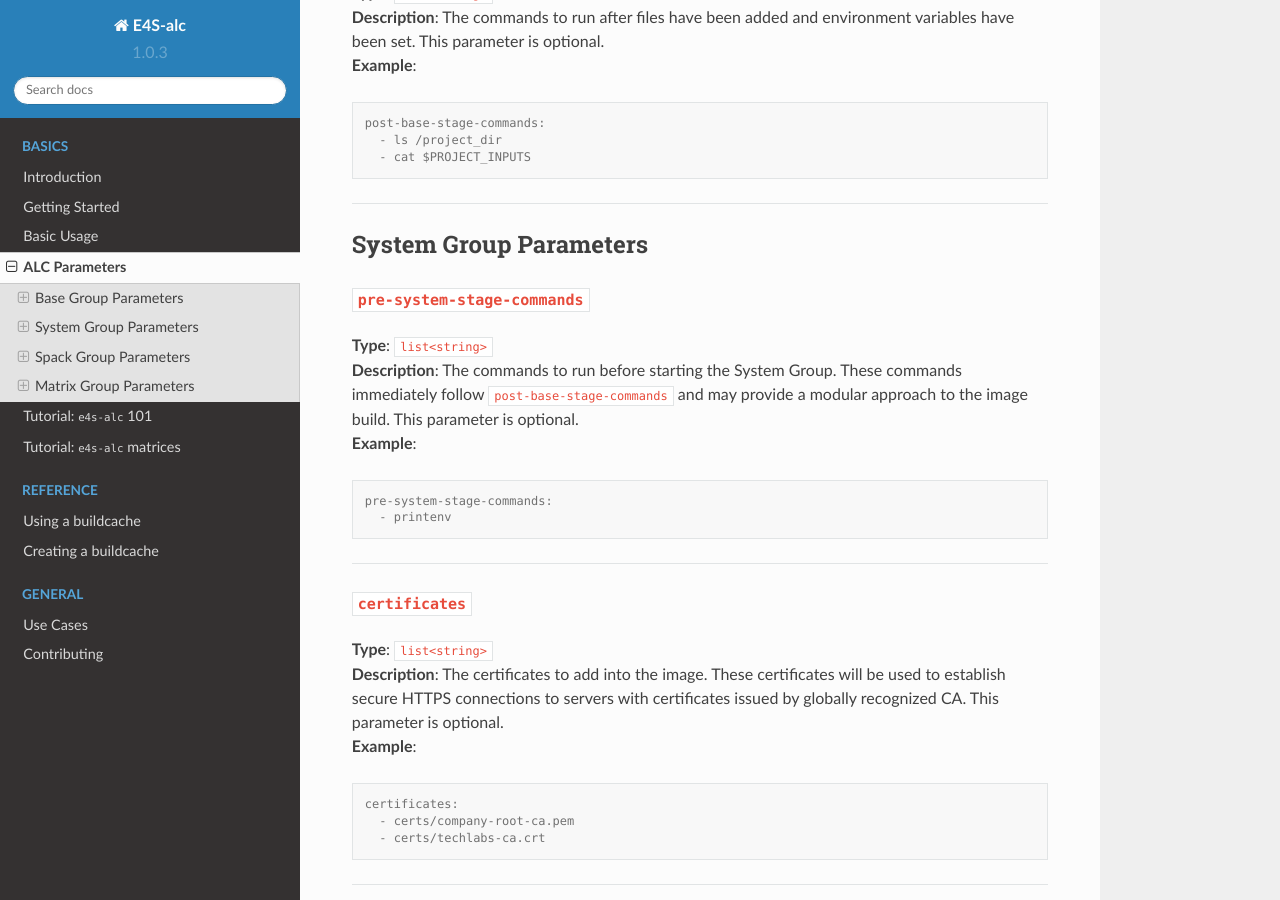
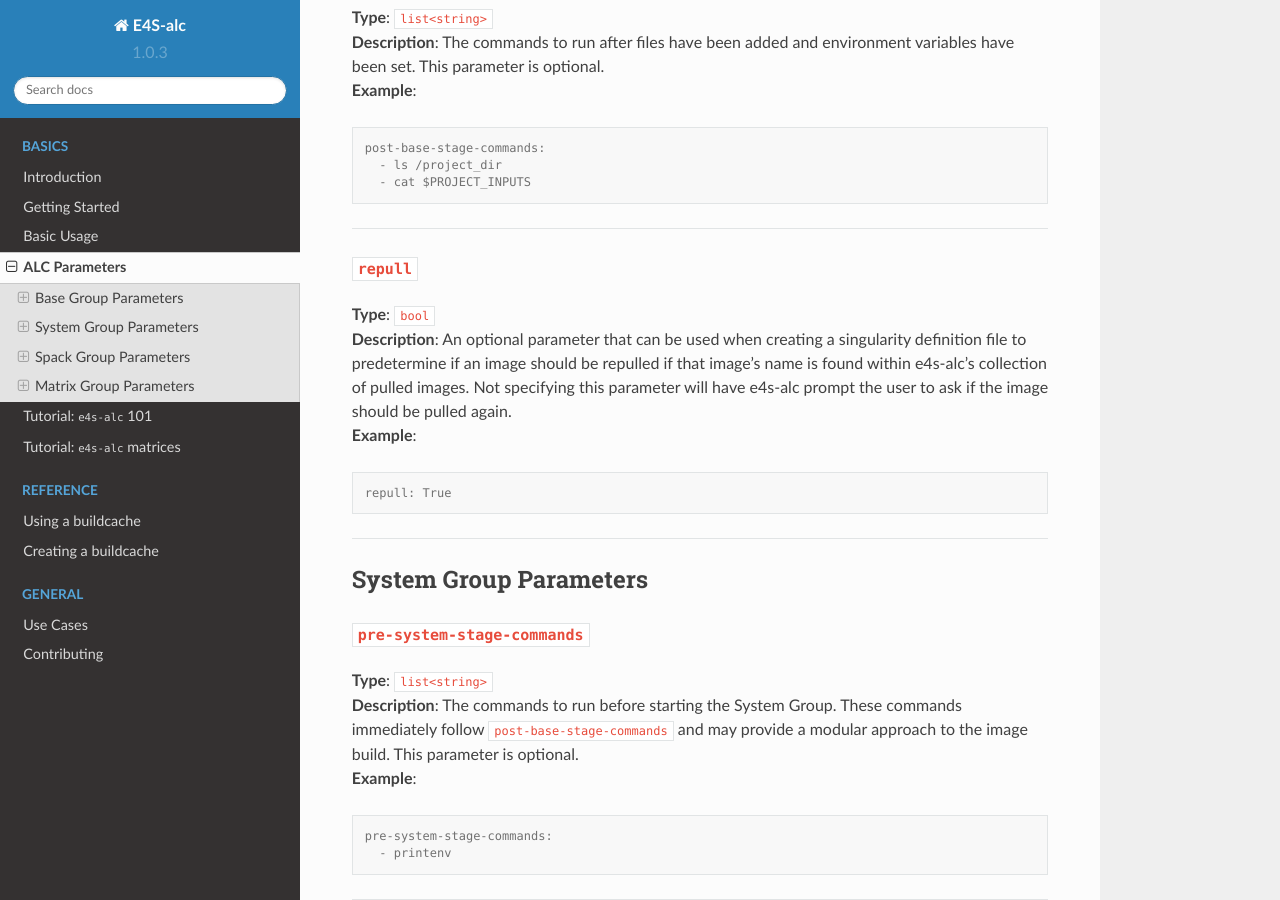
Before and after one commit to E4S-Project/e4s-alc, a Sphinx documentation site: the page built from docs/basics/alc_parameters.rst, in a window 1280 px wide and 900 px high, scrolled down 3133 px. Built offline with Sphinx 7.4.7 and the Read the Docs theme 2.0.0, drawn with Linux system fonts in a browser that asks for light colours.

Commit message:
added repull mention in ALC parameters

```diff
--- a/docs/basics/alc_parameters.rst
+++ b/docs/basics/alc_parameters.rst
@@ -125,6 +125,20 @@ Base Group Parameters
    post-base-stage-commands:
      - ls /project_dir
      - cat $PROJECT_INPUTS
+
+----
+
+~~~~~~~~~~~~~~~~~~~~~~~~~~~~
+``repull``
+~~~~~~~~~~~~~~~~~~~~~~~~~~~~
+
+| **Type**: ``bool``
+| **Description**: An optional parameter that can be used when creating a singularity definition file to predetermine if an image should be repulled if that image's name is found within e4s-alc's collection of pulled images. Not specifying this parameter will have e4s-alc prompt the user to ask if the image should be pulled again.
+| **Example**:
+
+.. code-block:: console
+
+   repull: True
 
 ----
 
```
